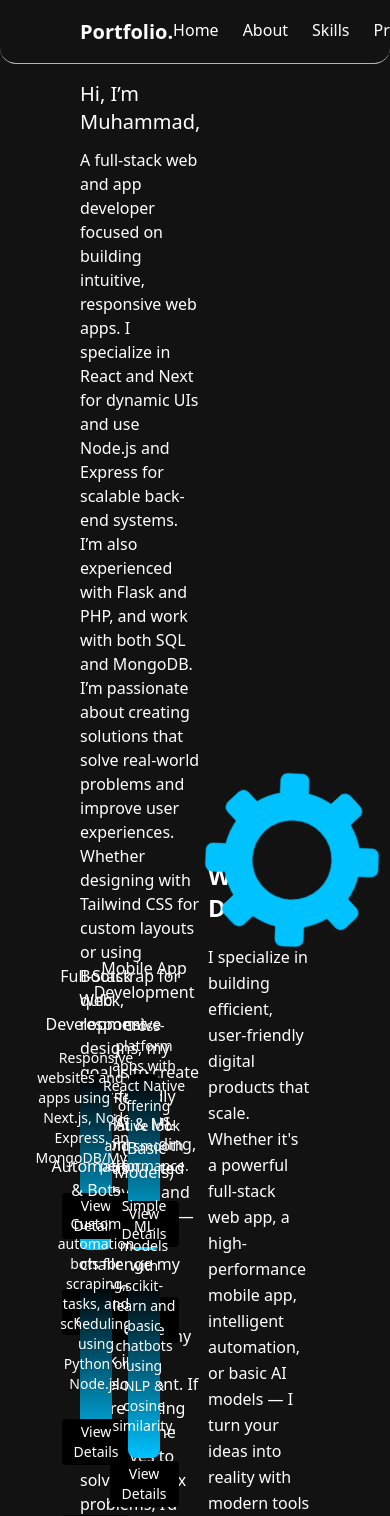
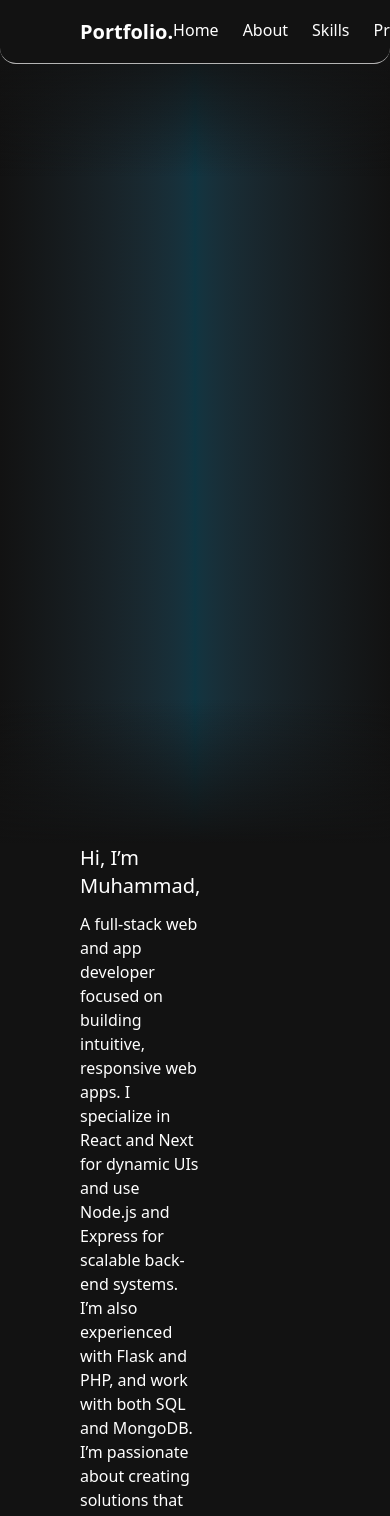
Before and after one commit to Unfathomable-08/Portfolio-new-, a Next.js app: page / in a window 390 px wide. Shown: the top 1516 px of the page. Built offline with nearby package versions, Linux system fonts and the light colour scheme.

Commit message:
started hero sec

```diff
--- a/src/app/page.js
+++ b/src/app/page.js
@@ -1,4 +1,5 @@
 import Navbar from "../sub-components/Navbar.js";
+import Hero from "../components/Hero.js";
 import About from "../components/About.js";
 import Services from "../components/Services.js";
 import Contact from "../components/Contact.js";
@@ -8,10 +9,11 @@ export default function Home() {
   return (
     <>
       <Navbar />
+      <Hero />
       <About />
+      <Skills />
       <Services />
       <Contact />
-      <Skills />
     </>
   );
 }
--- a/src/components/About.js
+++ b/src/components/About.js
@@ -4,7 +4,7 @@ import Gear from "../sub-components/Gear.js"
 export default function About() {
 
   return (
-    <div className="h-screen bg-[var(--primary)] grid grid-cols-[1fr_1fr] items-center p-20">
+    <div className="min-h-screen bg-[var(--primary)] grid grid-cols-[1fr_1fr] items-center px-20">
         <div>
             <h4 className="font-medium text-xl pb-3">
                 Hi, I’m Muhammad,
--- a/src/components/Hero.js
+++ b/src/components/Hero.js
@@ -1,9 +1,30 @@
-import Gear from "../sub-components/Gear.js"
+"use client";
+
+import dynamic from "next/dynamic";
+import { motion, useMotionValue, useTransform, useSpring } from "framer-motion";
+import { useEffect } from "react";
 
 export default function Hero() {
+  // Parallax effect for headline
+  const x = useMotionValue(0);
+  const y = useMotionValue(0);
+  const springX = useSpring(x, { stiffness: 100, damping: 20 });
+  const springY = useSpring(y, { stiffness: 100, damping: 20 });
+  const translateX = useTransform(springX, [-0.5, 0.5], [-20, 20]);
+  const translateY = useTransform(springY, [-0.5, 0.5], [-20, 20]);
+
   return (
-    <div className="bg-[var(--primary)] h-screen">
-        <Gear />
+    <div className="relative bg-[var(--primary)] h-screen flex items-center justify-center overflow-hidden p-20">
+      {/* Gradient Background */}
+      <div className="absolute inset-0 bg-gradient-to-r from-[var(--primary)] via-[var(--secondary)]/20 to-[var(--primary)] animate-gradient"></div>
+
+      {/* Hero Content */}
+      <div className="relative z-10 text-center px-6 md:px-12 max-w-4xl">
+      </div>
+
+      {/* Gradient Overlay for Depth */}
+      <div className="absolute bg-gradient-to-b  from-transparent to-[var(--primary)] h-36 absolute bottom-0 z-5 w-full"></div>
+      <div className="absolute bg-gradient-to-b  to-transparent from-[var(--primary)] h-36 absolute top-8 z-5 w-full"></div>
     </div>
   );
 }
--- a/src/components/Projects.js
+++ b/src/components/Projects.js
@@ -0,0 +1,9 @@
+import Gear from "../sub-components/Gear.js"
+
+export default function Projects() {
+  return (
+    <div className="bg-[var(--primary)] min-h-screen">
+        <Gear />
+    </div>
+  );
+}
--- a/src/components/Services.js
+++ b/src/components/Services.js
@@ -23,7 +23,7 @@ export default function Services() {
   ];
 
   return (
-    <div className="bg-[var(--primary)] h-screen items-center flex px-20">
+    <div className="bg-[var(--primary)] min-h-screen items-center flex px-20">
       <div className="grid grid-cols-[3fr_2fr] gap-x-16 items-center">
         <div className="grid grid-cols-2 gap-8">
           {services.map((service, index) => (
```
